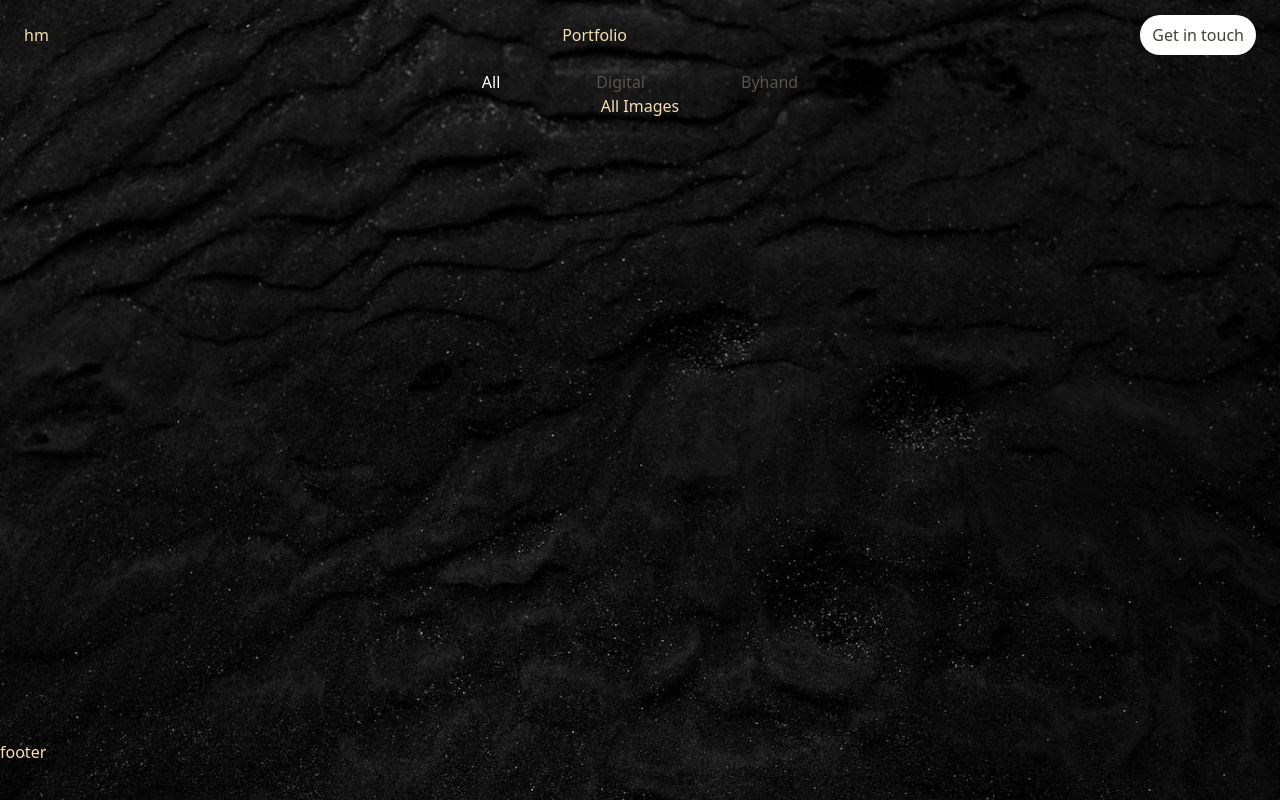
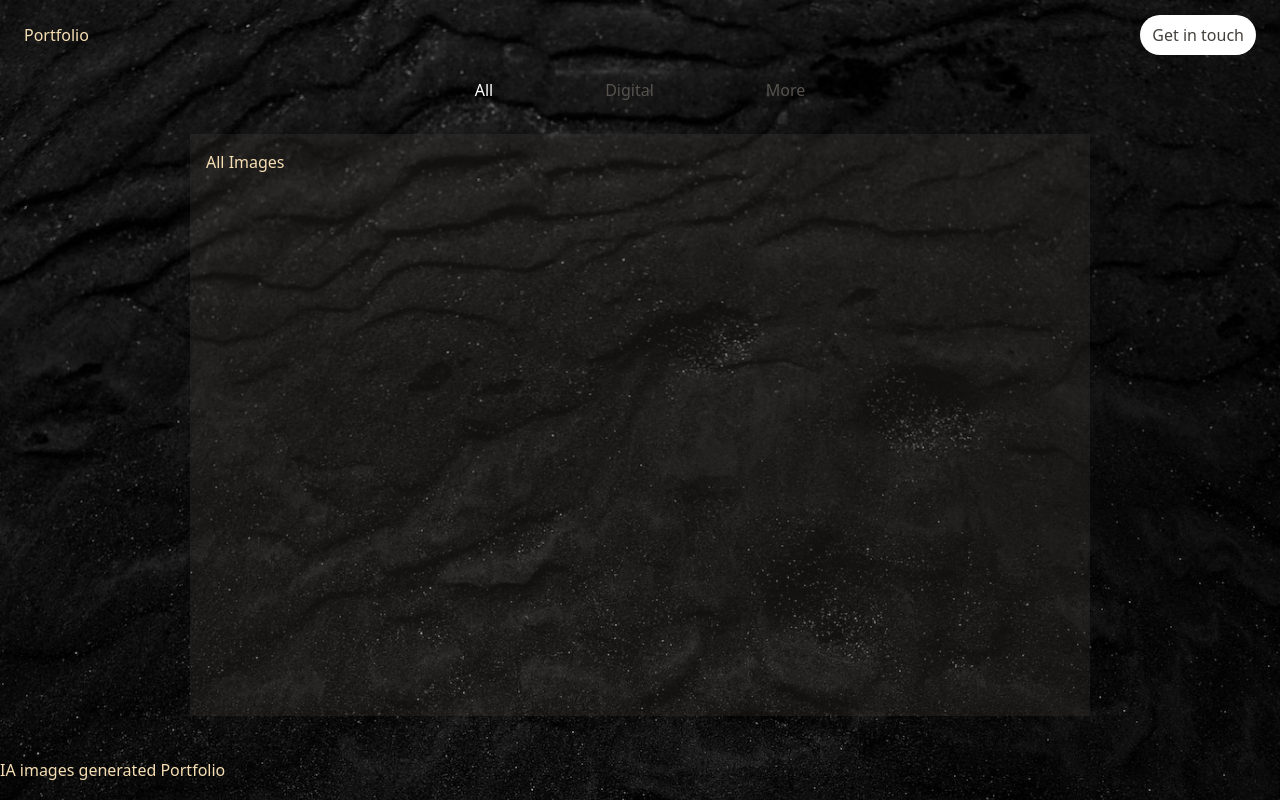
Before and after one commit to Azulheynen/portfolio, a Next.js app: page / in a window 1280 px wide. Built offline with nearby package versions, Linux system fonts and the light colour scheme.

Commit message:
add layout

```diff
--- a/pages/index.tsx
+++ b/pages/index.tsx
@@ -15,8 +15,8 @@ const tabs = [
   },
 
   {
-    key:'byhand',
-    display:'Byhand'
+    key:'more',
+    display:'More'
   },
 ]
 
@@ -29,8 +29,8 @@ export default function Home() {
         <link></link>
       </Head>
       <header className="flex justify-between items-center h-[70px] px-6">
-        <div className="text transparent">hm</div>
-        <div>Portfolio</div>
+
+        <div >Portfolio</div>
         <Link
           href="#"
           className="rounded-3xl bg-white text-stone-700 px-3 py-2 hover:bg-opacity-90"
@@ -39,13 +39,13 @@ export default function Home() {
         </Link>
       </header>
 
-      <main className="grow">
-        <div className="flex flex-col items-center">
-          <Tab.Group>
+      <main className="flex-grow ">
+        <div className="flex flex-col items-center h-full">
+          <Tab.Group >
             <Tab.List className="flex items center gap-24">
 
             {tabs.map(tab => (
-                <Tab key={tab.key}>
+                <Tab key={tab.key} className="p-2">
                 {({ selected }) => (
                   <span className={selected ? 'text-white' : 'text-stone-600'}>
                     {tab.display}
@@ -55,16 +55,16 @@ export default function Home() {
 
             ))}
             </Tab.List>
-            <Tab.Panels>
-              <Tab.Panel>All Images</Tab.Panel>
+            <Tab.Panels  className=" h-full bg-stone-600 bg-opacity-20 max-w-[900px] w-full p-2 sm:p-4 my-6">
+              <Tab.Panel >All Images</Tab.Panel>
               <Tab.Panel>Digital</Tab.Panel>
-              <Tab.Panel>By hand </Tab.Panel>
+              <Tab.Panel>More </Tab.Panel>
             </Tab.Panels>
           </Tab.Group>
         </div>
       </main>
-      <footer className="h-[60px]">
-        <p>footer</p>
+      <footer className="h-[60px] flex justicy-center items-center">
+        <p>IA images generated Portfolio</p>
       </footer>
     </div>
   );
```
